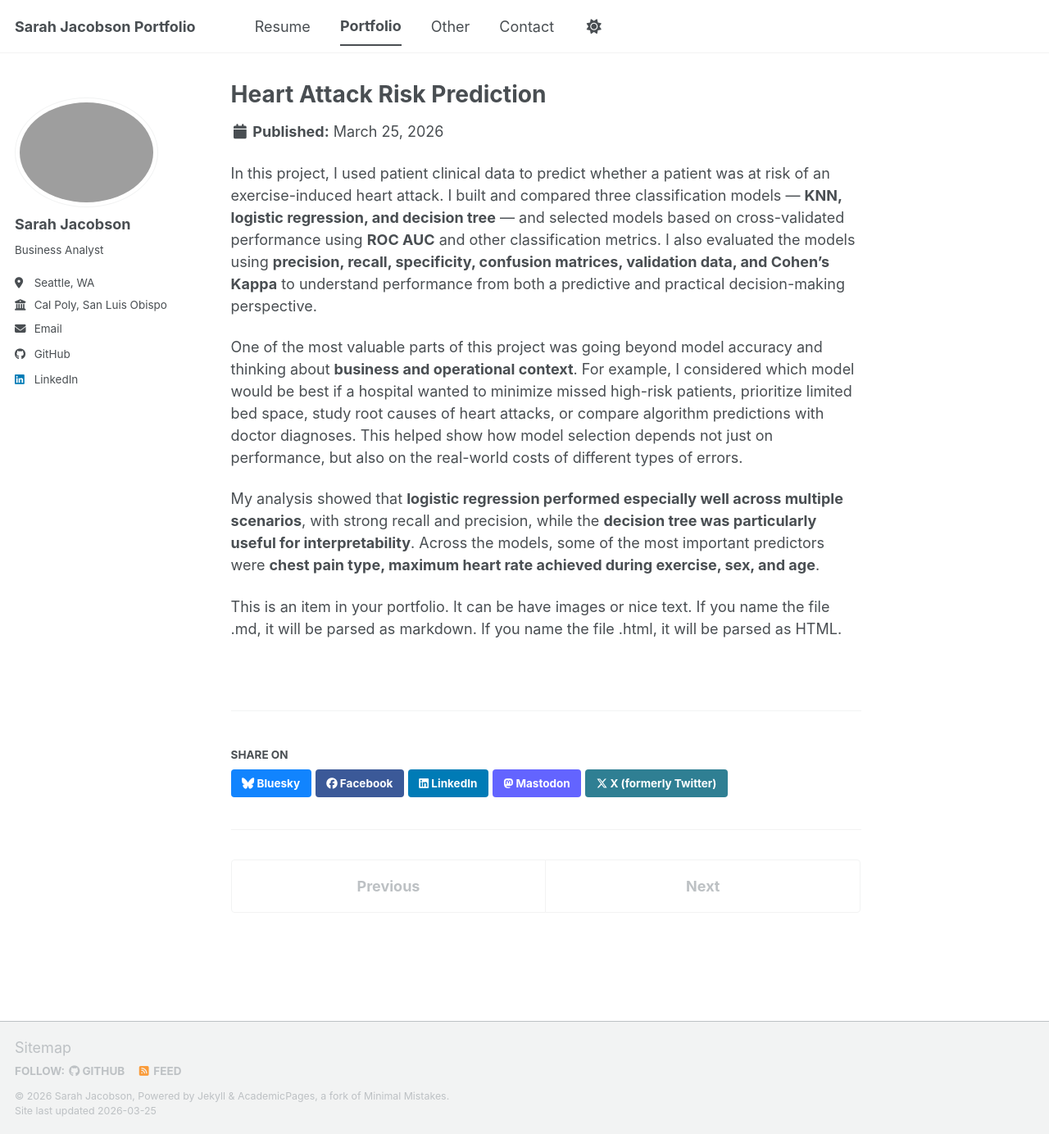
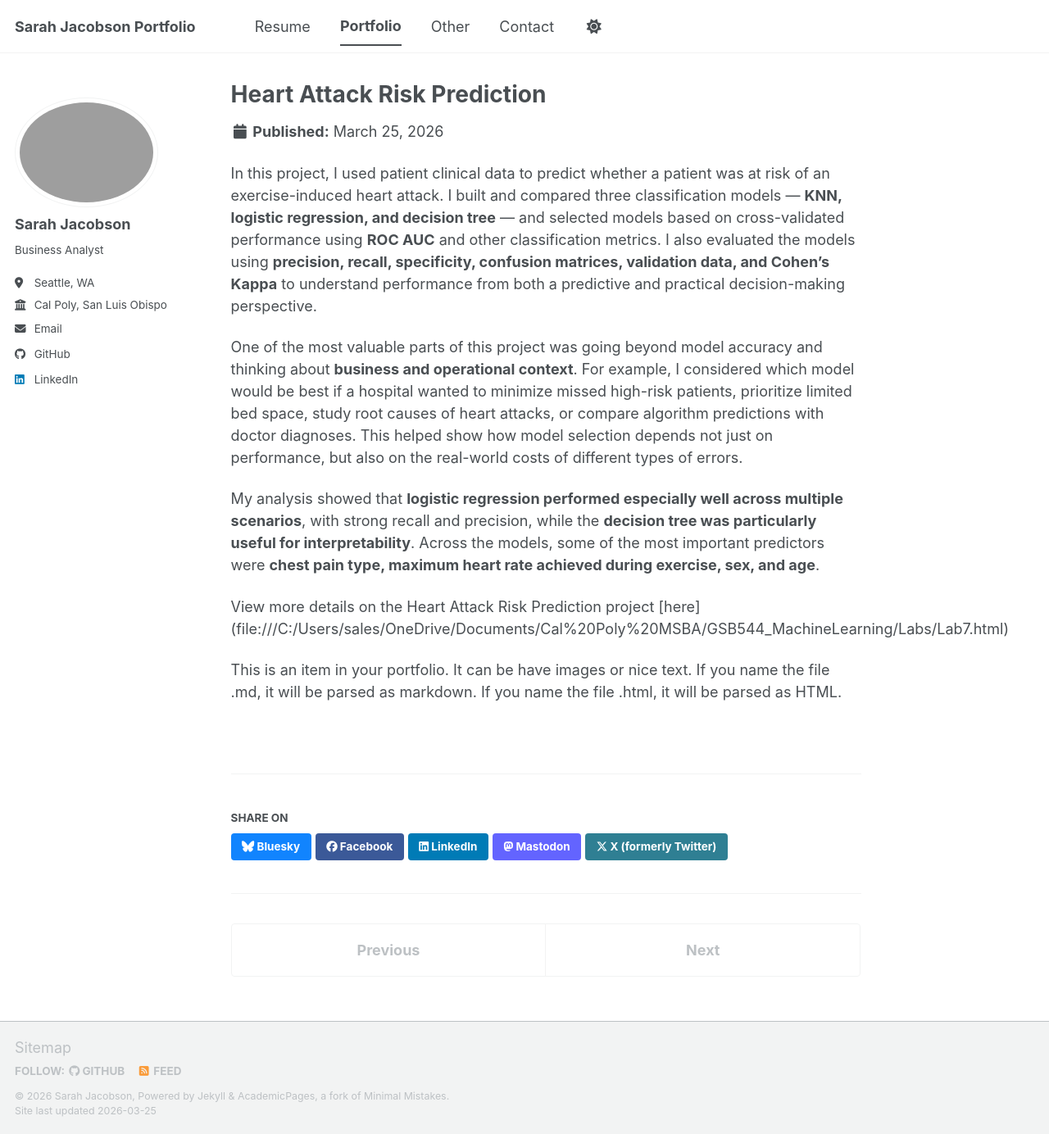
Before and after one commit to sarahjacobson123/sarahjacobson123.github.io, a Jekyll site: the page built from _portfolio/portfolio-1.md, in a window 1280 px wide and 1384 px high. Shown: the whole window at 82% size. Built offline with Jekyll 4.4.1, drawn with Linux system fonts in a browser that asks for light colours; a script bundle is joined from its source files by our own code; library files that are not in the unit come from our copies.

Commit message:
Add link to Heart Attack Risk Prediction project
Added a link to the Heart Attack Risk Prediction project for more details.

```diff
--- a/_portfolio/portfolio-1.md
+++ b/_portfolio/portfolio-1.md
@@ -10,5 +10,6 @@ One of the most valuable parts of this project was going beyond model accuracy a
 
 My analysis showed that **logistic regression performed especially well across multiple scenarios**, with strong recall and precision, while the **decision tree was particularly useful for interpretability**. Across the models, some of the most important predictors were **chest pain type, maximum heart rate achieved during exercise, sex, and age**.
 
+View more details on the Heart Attack Risk Prediction project [here] (file:///C:/Users/sales/OneDrive/Documents/Cal%20Poly%20MSBA/GSB544_MachineLearning/Labs/Lab7.html)
 
 This is an item in your portfolio. It can be have images or nice text. If you name the file .md, it will be parsed as markdown. If you name the file .html, it will be parsed as HTML.
```
